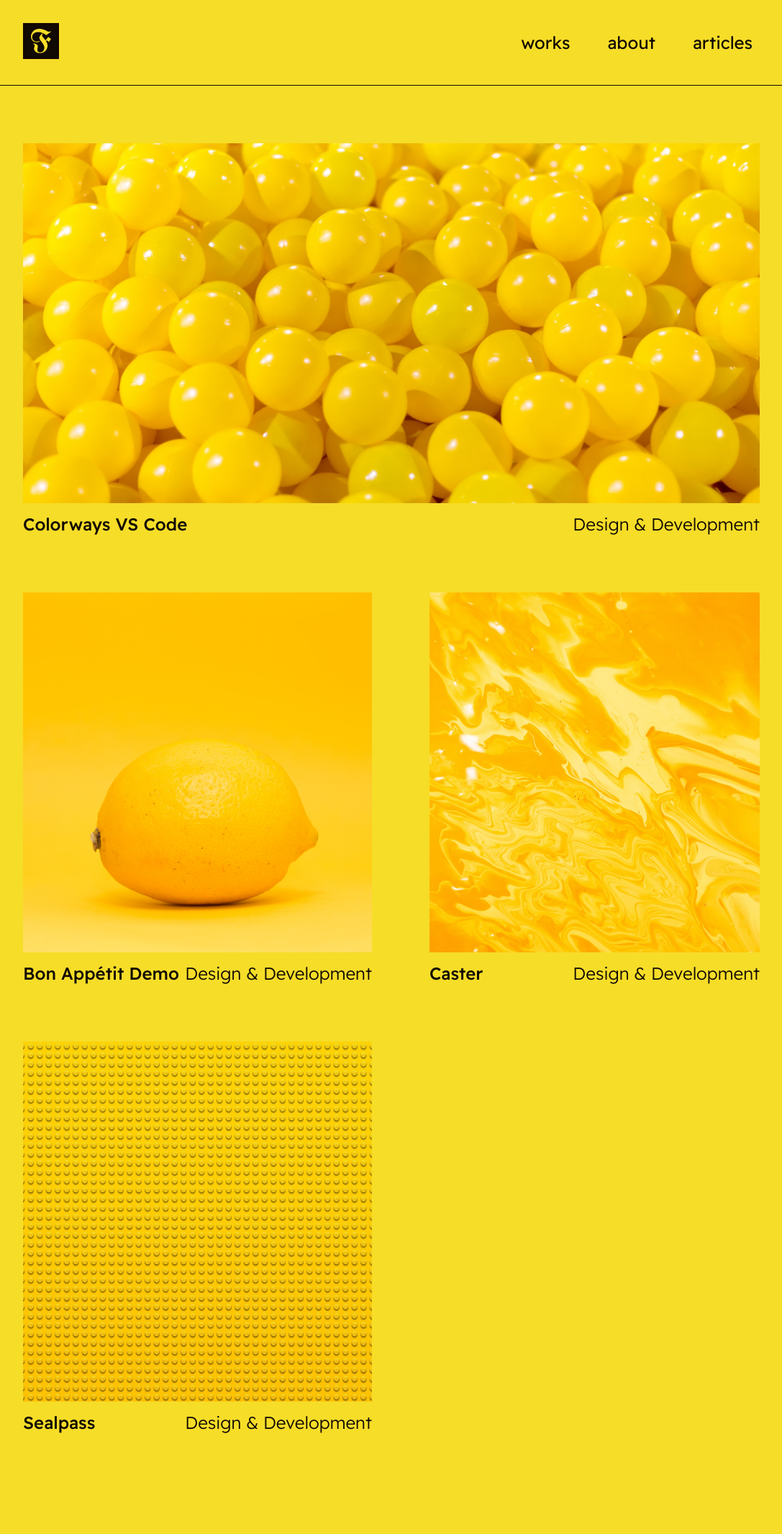
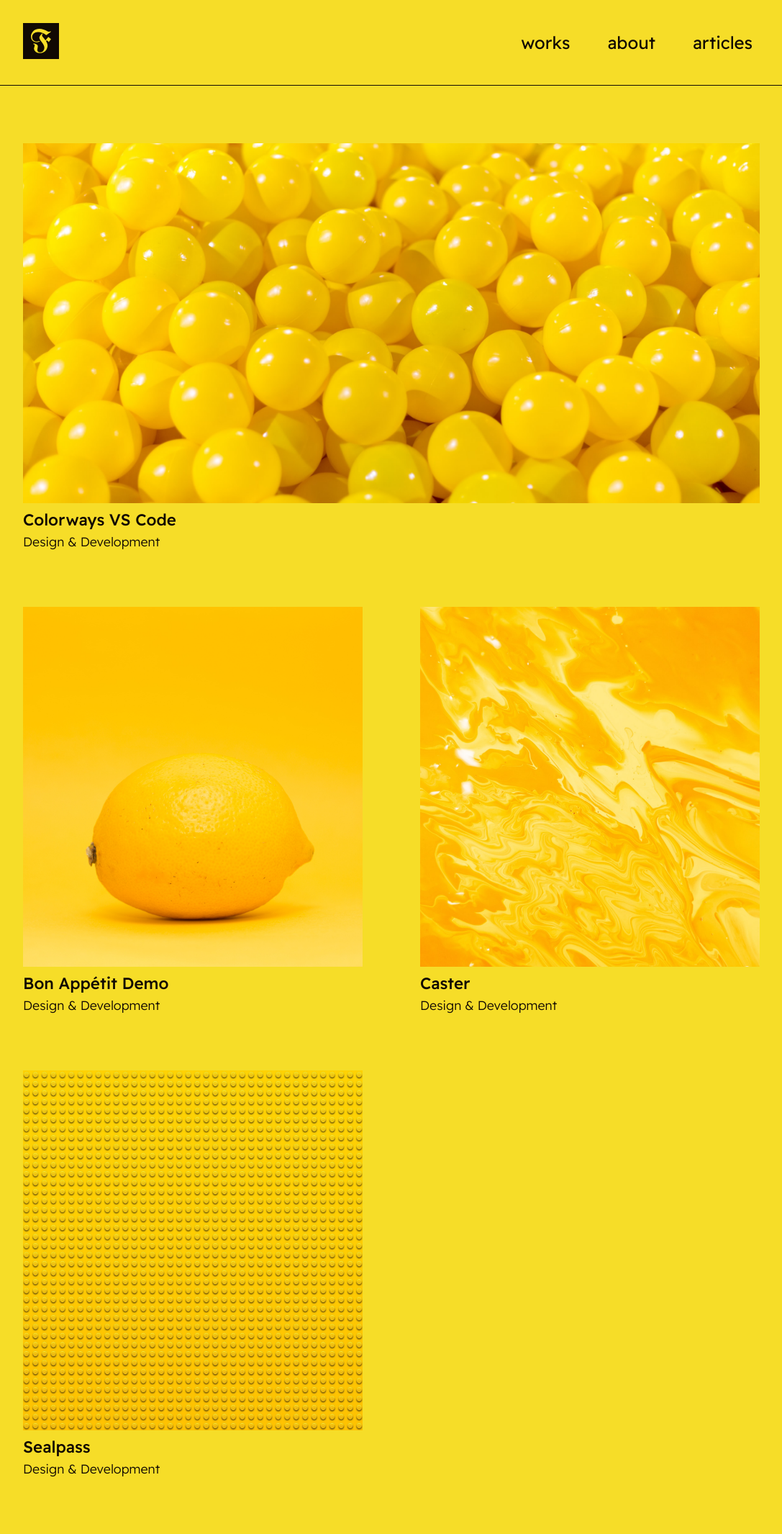
Before and after one commit to franthormel/franthormel.github.io, a Jekyll site: the page built from works.html, in a window 1280 px wide. Shown: the whole page at 72% size, without its empty margins (96-1183 px from the left). Built offline with Jekyll 4.4.1, drawn with Linux system fonts in a browser that asks for light colours; before the commit the page ends 2071 px from its top, so only the background shows below that.

Commit message:
Improve works text style

```diff
--- a/_sass/_works.scss
+++ b/_sass/_works.scss
@@ -13,10 +13,6 @@
   @include grid-items-by-2;
 }
 
-.work__item {
-  display: block;
-}
-
 .work__item:first-child {
   @include grid-responsive;
 }
@@ -25,24 +21,18 @@
   @include image-responsive;
 }
 
-.work__item__text {
-  display: flex;
-  justify-content: space-between;
-  margin-top: 10px;
-
-  @include media-display-block;
-}
-
 .work__item__name {
-  font-size: 1.5rem;
+  font-size: 1.4rem;
   font-weight: 500;
+  margin: 5px 0;
 
   @include media-display-block;
 }
 
 .work__item__category {
-  font-size: 1.5rem;
+  font-size: 1.1rem;
   font-weight: 300;
+  margin: 0;
 
   @include media-display-block;
 }
--- a/works.html
+++ b/works.html
@@ -11,10 +11,8 @@ title: Works
         src="/assets/img/{{ work.image.name }}"
         alt="{{ work.name }} banner image"
       />
-      <div class="work__item__text">
-        <span class="work__item__name">{{ work.name }}</span>
-        <span class="work__item__category">{{ work.category }}</span>
-      </div>
+      <p class="work__item__name">{{ work.name }}</p>
+      <p class="work__item__category">{{ work.category }}</p>
     </a>
     {% endfor %}
   </section>
```
